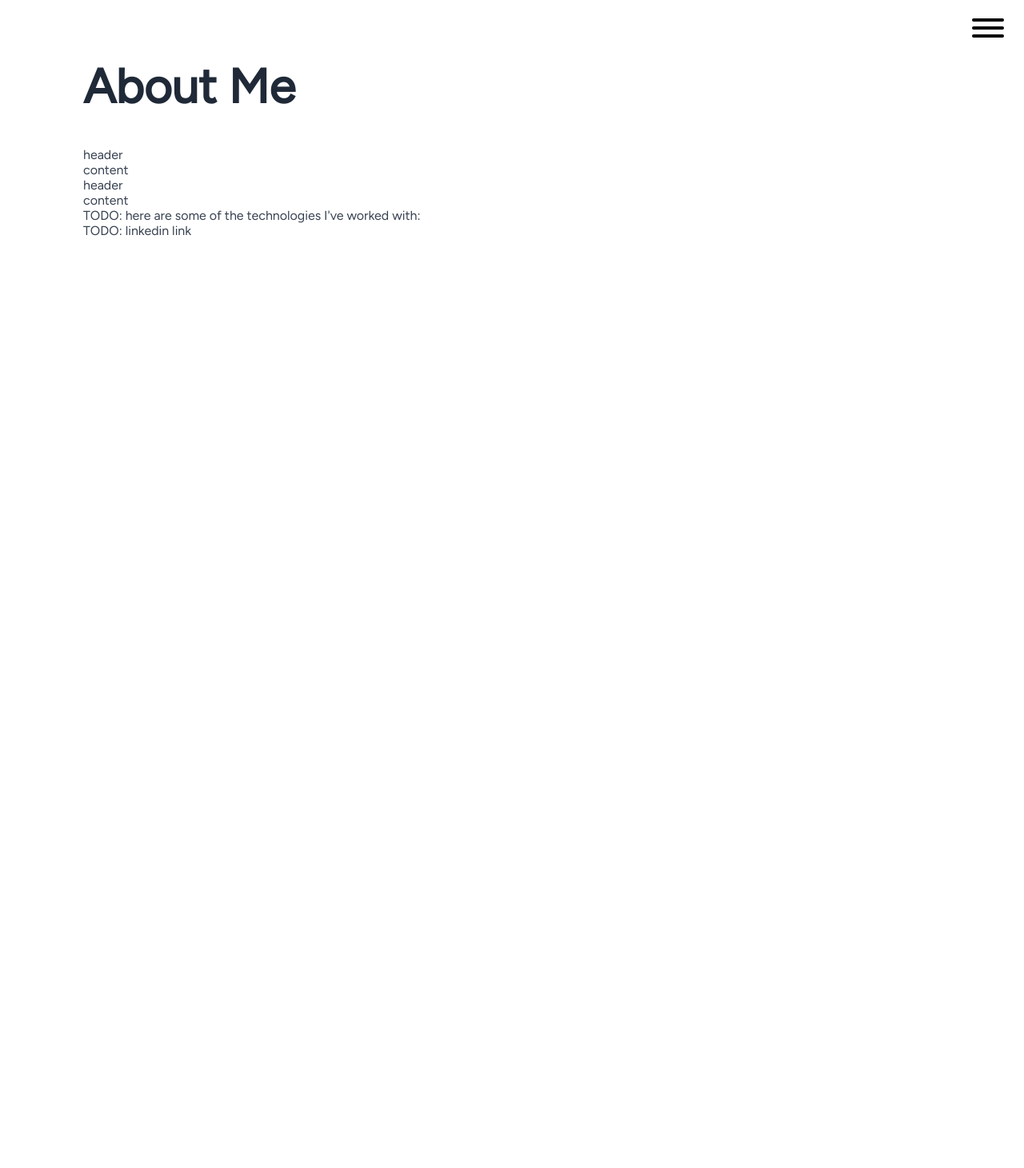
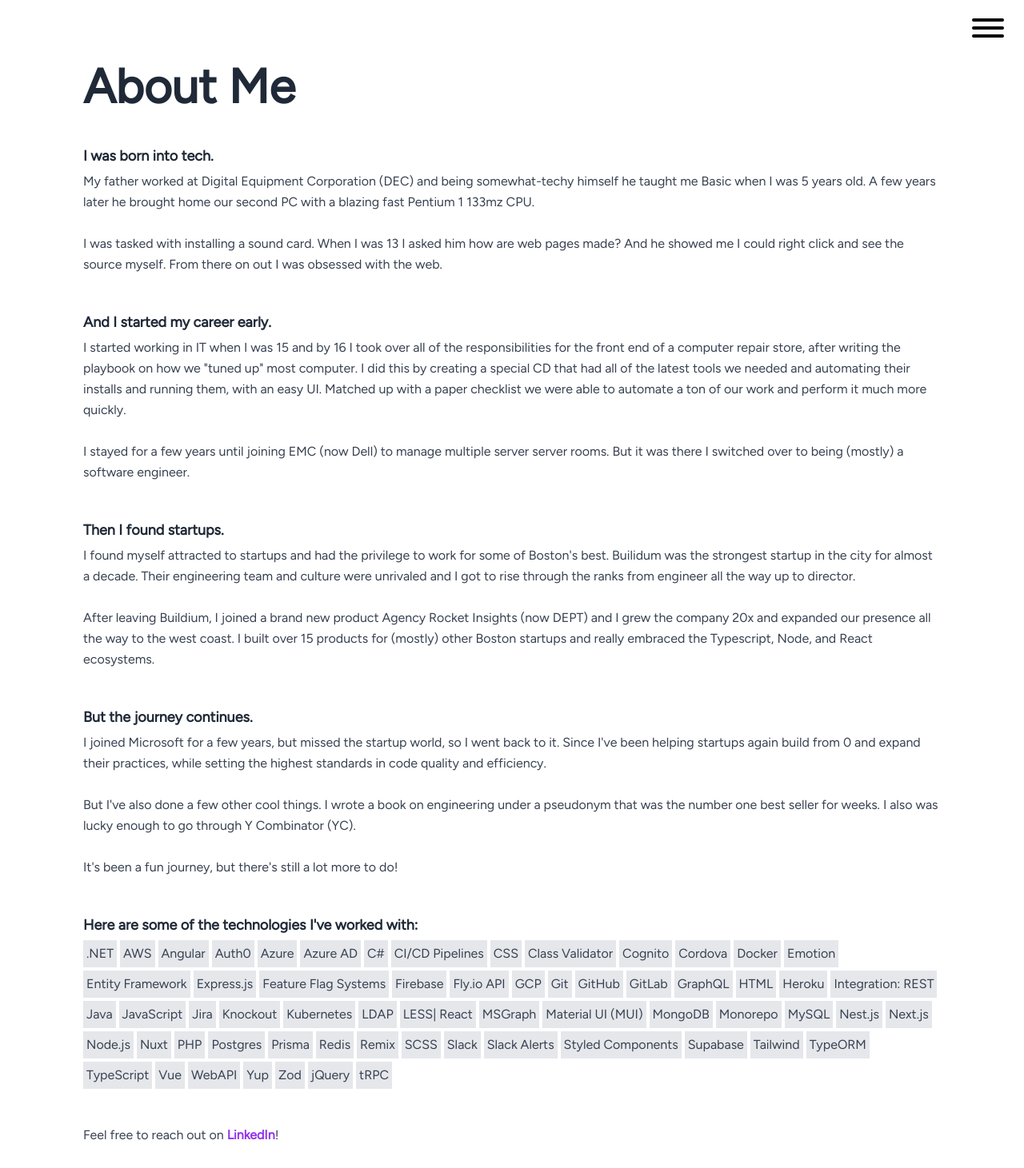
Before and after one commit to Doelfke/DavidOelfke, a Next.js app: page /about-me in a window 1280 px wide. Shown: the whole page at 80% size. Before the commit the page ends 800 px from the top, so only its background shows below. Built offline with nearby package versions, Linux system fonts and the light colour scheme.

Commit message:
About me

```diff
--- /dev/null
+++ b/src/components/tag/Tag.module.scss
@@ -0,0 +1,13 @@
+.tags {
+    display: flex;
+    flex-wrap: wrap;
+    gap: 4px;
+}
+
+.tag {
+    display: inline-block;
+    padding: 4px;
+
+    color: #374151;
+    background-color: #e5e7eb;
+}
--- /dev/null
+++ b/src/components/tag/Tag.tsx
@@ -0,0 +1,9 @@
+import styles from "./Tag.module.scss";
+
+interface Props {
+  tag: string;
+}
+
+export const Tag: React.FC<Props> = (props: Props) => {
+  return <div className={styles.tag}>{props.tag}</div>;
+};
--- /dev/null
+++ b/src/components/tag/Tags.tsx
@@ -0,0 +1,16 @@
+import { Tag } from "./Tag";
+import styles from "./Tag.module.scss";
+
+interface Props {
+  tags: string[];
+}
+
+export const Tags: React.FC<Props> = (props: Props) => {
+  return (
+    <div className={styles.tags}>
+      {props.tags.sort().map((tag) => {
+        return <Tag tag={tag} key={tag} />;
+      })}
+    </div>
+  );
+};
--- /dev/null
+++ b/src/pages/about-me.module.scss
@@ -0,0 +1,12 @@
+.sectionTitle {
+    margin-bottom: 4px;
+    font-size: 18px;
+    font-weight: 600;
+
+    color: #1f2937;
+}
+
+.sectionBody  {
+    margin: 8px 0 48px 0;
+    line-height: 26px;
+}
--- a/src/pages/about-me.tsx
+++ b/src/pages/about-me.tsx
@@ -1,18 +1,144 @@
 import { Page } from "@/components/page/Page";
+import { Tags } from "@/components/tag/Tags";
+
+import styles from "./about-me.module.scss";
+
+const TECH = [
+  "TypeScript",
+  "JavaScript",
+  "C#",
+  "Java",
+  "PHP",
+  "HTML",
+  "CSS",
+  "SCSS",
+  "LESS| React",
+  "Remix",
+  "Next.js",
+  "Angular",
+  "Vue",
+  "Nuxt",
+  "Knockout",
+  "jQuery",
+  "Cordova",
+  "Styled Components",
+  "Emotion",
+  "Material UI (MUI)",
+  "Tailwind",
+  "Node.js",
+  "Express.js",
+  "Nest.js",
+  "Prisma",
+  "TypeORM",
+  "WebAPI",
+  ".NET",
+  "AWS",
+  "Azure",
+  "GCP",
+  "Heroku",
+  "Fly.io API",
+  "Integration: REST",
+  "GraphQL",
+  "tRPC",
+  "MSGraph",
+  "Entity Framework",
+  "Postgres",
+  "MySQL",
+  "Redis",
+  "MongoDB",
+  "Supabase",
+  "Firebase",
+  "Docker",
+  "Kubernetes",
+  "CI/CD Pipelines",
+  "Feature Flag Systems",
+  "Monorepo",
+  "Slack Alerts",
+  "Git",
+  "GitHub",
+  "GitLab",
+  "Slack",
+  "Jira",
+  "Zod",
+  "Class Validator",
+  "Yup",
+  "Auth0",
+  "Cognito",
+  "Azure AD",
+  "LDAP",
+];
 
 export default function AboutMePage() {
   return (
     <Page title="About Me">
-      <div>header</div>
-      <div>content</div>
+      <div className={styles.sectionTitle}>I was born into tech.</div>
+      <div className={styles.sectionBody}>
+        My father worked at Digital Equipment Corporation (DEC) and being
+        somewhat-techy himself he taught me Basic when I was 5 years old. A few
+        years later he brought home our second PC with a blazing fast Pentium 1
+        133mz CPU.
+        <br />
+        <br />I was tasked with installing a sound card. When I was 13 I asked
+        him how are web pages made? And he showed me I could right click and see
+        the source myself. From there on out I was obsessed with the web.
+      </div>
 
-      <div>header</div>
-      <div>content</div>
+      <div className={styles.sectionTitle}>And I started my career early.</div>
+      <div className={styles.sectionBody}>
+        I started working in IT when I was 15 and by 16 I took over all of the
+        responsibilities for the front end of a computer repair store, after
+        writing the playbook on how we "tuned up" most computer. I did this by
+        creating a special CD that had all of the latest tools we needed and
+        automating their installs and running them, with an easy UI. Matched up
+        with a paper checklist we were able to automate a ton of our work and
+        perform it much more quickly.
+        <br /> <br />I stayed for a few years until joining EMC (now Dell) to
+        manage multiple server server rooms. But it was there I switched over to
+        being (mostly) a software engineer.
+      </div>
 
-      <div id="technologies">
-        TODO: here are some of the technologies I've worked with:
+      <div className={styles.sectionTitle}>Then I found startups.</div>
+      <div className={styles.sectionBody}>
+        I found myself attracted to startups and had the privilege to work for
+        some of Boston's best. Builidum was the strongest startup in the city
+        for almost a decade. Their engineering team and culture were unrivaled
+        and I got to rise through the ranks from engineer all the way up to
+        director.
+        <br /> <br />
+        After leaving Buildium, I joined a brand new product Agency Rocket
+        Insights (now DEPT) and I grew the company 20x and expanded our presence
+        all the way to the west coast. I built over 15 products for (mostly)
+        other Boston startups and really embraced the Typescript, Node, and
+        React ecosystems.
       </div>
-      <div>TODO: linkedin link</div>
+
+      <div className={styles.sectionTitle}>But the journey continues.</div>
+      <div className={styles.sectionBody}>
+        I joined Microsoft for a few years, but missed the startup world, so I
+        went back to it. Since I've been helping startups again build from 0 and
+        expand their practices, while setting the highest standards in code
+        quality and efficiency.
+        <br /> <br /> But I've also done a few other cool things. I wrote a book
+        on engineering under a pseudonym that was the number one best seller for
+        weeks. I also was lucky enough to go through Y Combinator (YC).
+        <br />
+        <br /> It's been a fun journey, but there's still a lot more to do!
+      </div>
+
+      <div className={styles.sectionTitle} id="technologies">
+        Here are some of the technologies I've worked with:
+      </div>
+      <div className={styles.sectionBody}>
+        <Tags tags={TECH}></Tags>
+      </div>
+
+      <div>
+        Feel free to reach out on{" "}
+        <a href="https://www.linkedin.com/in/DavidOelfke" target="__blank">
+          LinkedIn
+        </a>
+        !
+      </div>
     </Page>
   );
 }
```
